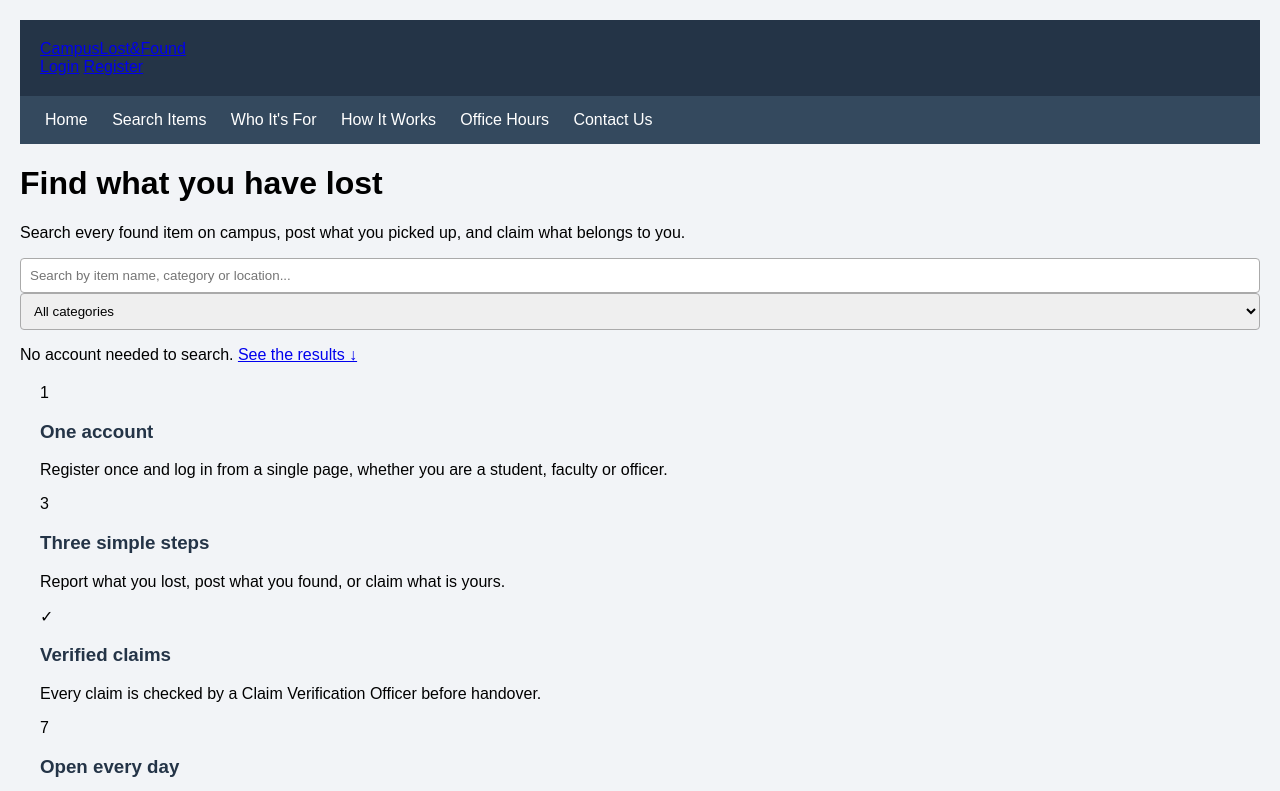
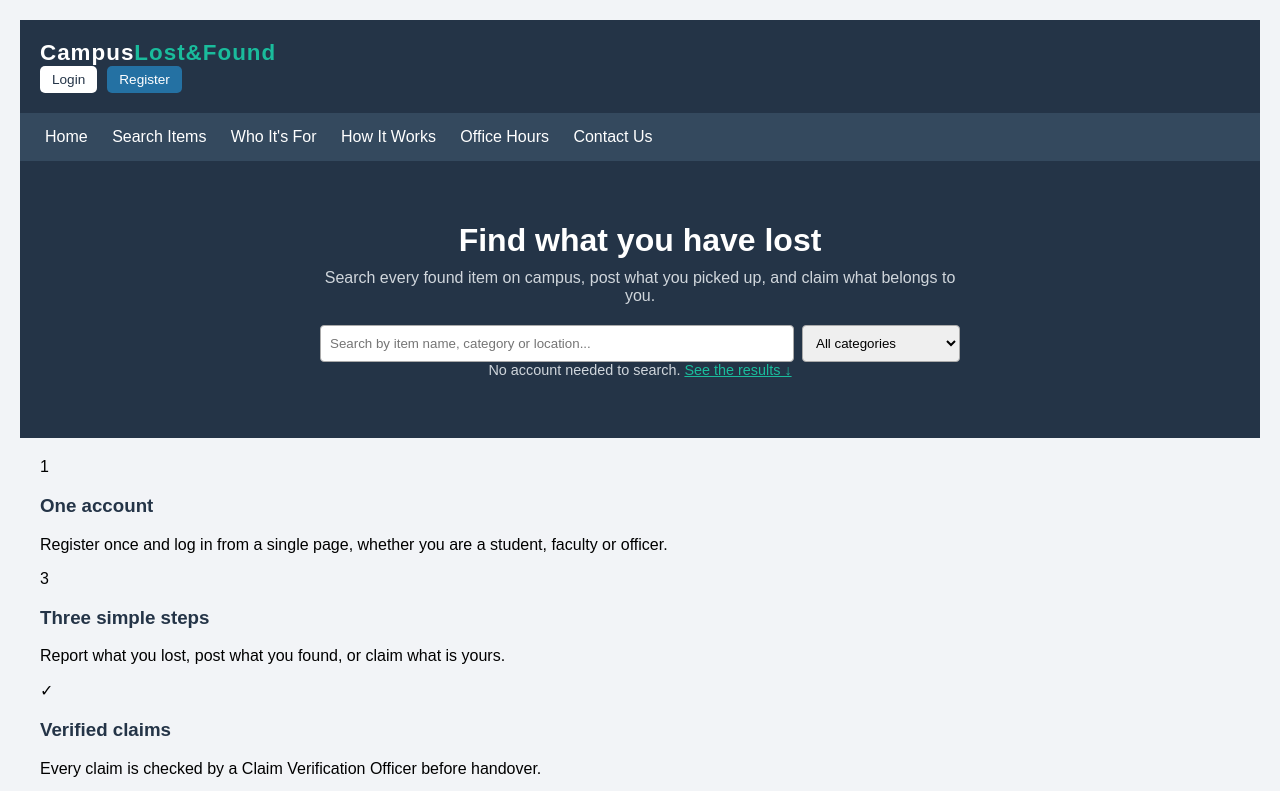
Before and after one commit to tanvirhossain110/fall-26-27-Campus-Lost-Found-Management-System, a plain HTML site: page index.html in a window 1280 px wide. Shown: the top 791 px of the page. Drawn offline with Linux system fonts and the light colour scheme.

Commit message:
24-56464-1 fixed some classes in auth.css

```diff
--- a/css/auth.css
+++ b/css/auth.css
@@ -13,6 +13,69 @@ header {
     background-color: #243447;
     color: white;
     padding: 20px;
+}
+
+.logo {
+    font-size: 1.4rem;
+    font-weight: bold;
+    color: white;
+    text-decoration: none;
+    letter-spacing: 1px;
+}
+
+.logo span {
+    color: #1abc9c;
+}
+
+.logo:hover {
+    color: white;
+}
+
+.user-info {
+    display: flex;
+    align-items: center;
+    gap: 10px;
+    font-size: 0.95rem;
+}
+
+.hero {
+    background-color: #243447;
+    color: white;
+    text-align: center;
+    padding: 40px 20px;
+}
+
+.hero h1 {
+    color: white;
+    margin-bottom: 10px;
+}
+
+.hero p {
+    color: #d0d6dc;
+    max-width: 650px;
+    margin: 0 auto 20px auto;
+}
+
+.hero-search {
+    max-width: 640px;
+    margin: 20px auto 0 auto;
+    display: grid;
+    grid-template-columns: 3fr 1fr;
+    gap: 8px;
+}
+
+.hero-note {
+    font-size: 0.9rem;
+    color: #d0d6dc;
+    margin-top: 10px;
+}
+
+.hero-link {
+    color: #1abc9c;
+}
+
+.hero-link:hover {
+    color: white;
 }
 
 nav {
@@ -133,6 +196,32 @@ tr:nth-child(even) {
     color: red;
 }
 
+.hint {
+    font-size: 0.85rem;
+    color: #666;
+}
+
+.option-label {
+    font-weight: normal;
+    margin-right: 12px;
+}
+
+.result-count {
+    font-size: 0.85rem;
+    color: #555;
+    margin-bottom: 8px;
+}
+
+.table-wrapper {
+    overflow-x: auto;
+}
+
+.empty-row {
+    text-align: center;
+    color: #888;
+    padding: 20px;
+}
+
 .message {
     padding: 12px;
     margin: 10px 0;
@@ -149,6 +238,73 @@ footer {
     margin-top: 30px;
 }
 
+.btn {
+    display: inline-block;
+    background-color: #2471a3;
+    color: white;
+    border: none;
+    padding: 10px 16px;
+    border-radius: 5px;
+    text-decoration: none;
+    cursor: pointer;
+    transition: 0.3s;
+}
+
+.btn:hover {
+    background-color: #1abc9c;
+    color: white;
+}
+
+.btn:disabled {
+    background-color: gray;
+    cursor: not-allowed;
+}
+
+.btn-secondary {
+    background-color: #6C757D;
+}
+
+.btn-secondary:hover {
+    background-color: #868E96;
+}
+
+.btn-success {
+    background-color: #2E7D32;
+}
+
+.btn-success:hover {
+    background-color: #43A047;
+}
+
+.btn-danger {
+    background-color: #C62828;
+}
+
+.btn-danger:hover {
+    background-color: #E53935;
+}
+
+.btn-light {
+    background-color: white;
+    color: #243447;
+}
+
+.btn-light:hover {
+    background-color: #d0d6dc;
+    color: #243447;
+}
+
+.btn-small {
+    padding: 6px 12px;
+    font-size: 0.85rem;
+}
+
+.btn-block {
+    width: 100%;
+    padding: 11px;
+    font-size: 1rem;
+}
+
 @media screen and (max-width: 700px) {
     nav a {
         display: block;
```
Also changed, not shown: login.html (+1 -1 lines).
